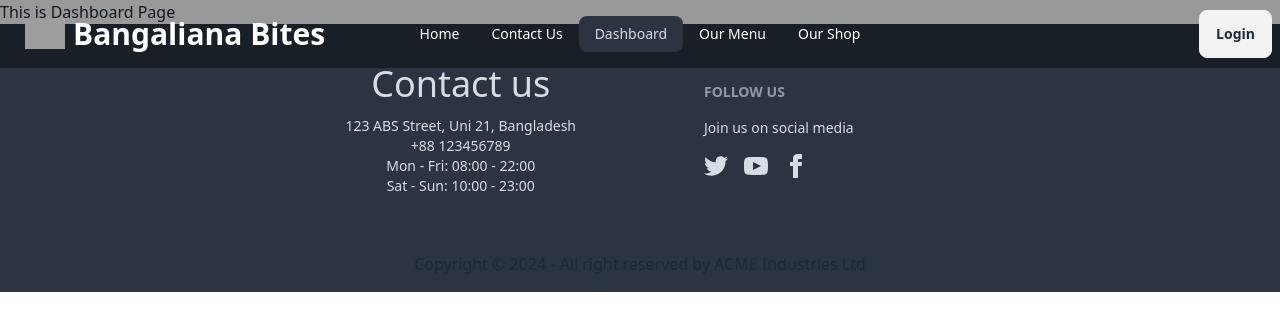
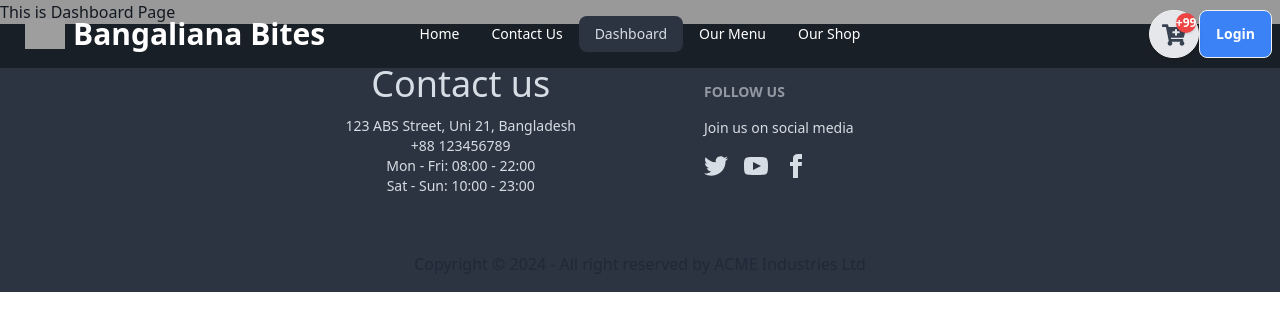
Before and after one commit to Chanbadsha/bangaliana-bites, a React (Vite) app: page /dashboard in a window 1280 px wide. Shown: the top 330 px of the page. Built offline with nearby package versions, Linux system fonts and the light colour scheme; no server answers; grey boxes are pictures that could not be loaded.

Commit message:
create cart icon

```diff
--- /dev/null
+++ b/src/Components/Cart/Cart.jsx
@@ -0,0 +1,7 @@
+import React from "react";
+
+const Cart = () => {
+  return <div></div>;
+};
+
+export default Cart;
--- /dev/null
+++ b/src/Hooks/useAxiosPublic.jsx
@@ -0,0 +1,10 @@
+import axios from "axios";
+
+const axiosPublic = axios.create({
+  baseURL: "http://localhost:5000/",
+});
+const useAxiosPublic = () => {
+  return axiosPublic;
+};
+
+export default useAxiosPublic;
--- /dev/null
+++ b/src/Pages/Dashboard/Dashboard/Dashboard.jsx
@@ -0,0 +1,16 @@
+import React from "react";
+
+const Dashboard = () => {
+  return (
+    <div>
+      <div className="flex">
+        {/* Sidebar */}
+        <section>this is sidebar</section>
+        {/* Main Content */}
+        <section className="flex-1">this is main content</section>
+      </div>
+    </div>
+  );
+};
+
+export default Dashboard;
--- a/src/Pages/Register/Register.jsx
+++ b/src/Pages/Register/Register.jsx
@@ -8,9 +8,11 @@ import { Helmet } from "react-helmet-async";
 import useAuth from "../../Hooks/useAuth";
 import Loader from "../../Components/Loader/Loader";
 import { Cloudinary } from "@cloudinary/url-gen";
+import useAxiosPublic from "../../Hooks/useAxiosPublic";
 
 const Register = () => {
   const { createUser, googleLogin, loading } = useAuth();
+  const axiosPublic = useAxiosPublic();
   if (loading) {
     return <Loader></Loader>;
   }
@@ -29,8 +31,19 @@ const Register = () => {
   } = useForm();
 
   const onSubmit = (data) => {
+    const userInfo = {
+      name: data.name,
+      email: data.email,
+      isAdmin: false,
+    };
+    // console.log(userInfo);
+
     createUser(data.email, data.password).then((result) => {
-      console.log(result.user);
+      // console.log(result.user);
+
+      axiosPublic.post("/users", userInfo).then((result) => {
+        console.log(result.data);
+      });
     });
   };
 
--- a/src/Routes/Routes.jsx
+++ b/src/Routes/Routes.jsx
@@ -10,6 +10,8 @@ import FoodDisplay from "../Pages/ShopPage/FoodDisplay/FoodDisplay";
 import Login from "../Pages/Login/Login";
 import Register from "../Pages/Register/Register";
 import PrivateRoutes from "./PrivateRoutes";
+
+import Dashboard from "../Pages/Dashboard/Dashboard/Dashboard";
 
 const router = createBrowserRouter([
   {
@@ -61,5 +63,9 @@ const router = createBrowserRouter([
       },
     ],
   },
+  {
+    path: "/dashboard",
+    element: <Dashboard></Dashboard>,
+  },
 ]);
 export default router;
--- a/src/Shared/Navbar/Navbar.jsx
+++ b/src/Shared/Navbar/Navbar.jsx
@@ -2,8 +2,10 @@ import React from "react";
 import { Link, NavLink } from "react-router-dom";
 import logo from "../../assets/logo/logo3.png";
 import useAuth from "../../Hooks/useAuth";
+import { FaCartPlus } from "react-icons/fa";
 const Navbar = () => {
   const { user } = useAuth();
+  console.log(user);
   const navOptions = (
     <>
       <li>
@@ -65,17 +67,33 @@ const Navbar = () => {
           <ul className="menu menu-horizontal px-1">{navOptions}</ul>
         </div>
         <div className="navbar-end">
+          <div className="relative inline-block">
+            <button className="btn bg-gray-200 hover:bg-gray-300 rounded-full p-3 relative shadow-md focus:ring-2 focus:ring-primary focus:outline-none">
+              <FaCartPlus className="text-gray-700 text-2xl"></FaCartPlus>
+              <div className="absolute top-0.5 right-0.5 bg-red-500 text-white text-xs font-bold rounded-full w-5 h-5 flex items-center justify-center shadow">
+                +99
+              </div>
+            </button>
+          </div>
+
           {user ? (
-            <>
-              <p>{user.email}</p>
-            </>
+            <div className="flex items-center space-x-3">
+              <img
+                src={user.photoURL}
+                alt="User Profile"
+                className="w-10 h-10 rounded-full border-2 border-primary"
+              />
+              <span className="text-sm font-medium">
+                {user.displayName || "User"}
+              </span>
+            </div>
           ) : (
-            <>
-              {" "}
-              <Link to="/login" className="btn">
-                Login
-              </Link>
-            </>
+            <Link
+              to="/login"
+              className="btn bg-blue-500 text-white px-4 py-2 rounded-lg hover:bg-blue-600 focus:outline-none focus:ring-2 focus:ring-blue-400"
+            >
+              Login
+            </Link>
           )}
         </div>
       </div>
```
Also changed, not shown: src/Hooks/useAxiosSecure.jsx (added).
